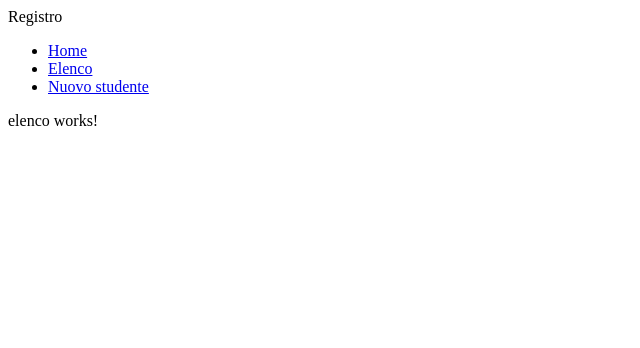
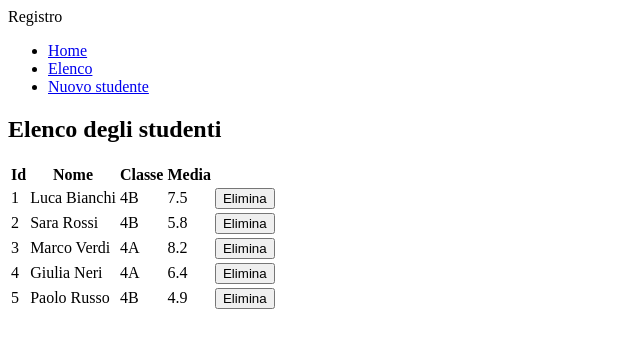
Before and after one commit to Ndiaye-g/ndiaye-david-registro-studenti, an Angular app in the folder registro-studenti/: page /elenco in a window 1280 px wide. Shown: the top 348 px of the page, without its empty margins (0-640 px from the left). Built offline with nearby package versions, Linux system fonts and the light colour scheme.

Commit message:
commit Passo 4: tabella degli studenti

```diff
--- a/registro-studenti/src/app/elenco/elenco.html
+++ b/registro-studenti/src/app/elenco/elenco.html
@@ -1 +1,22 @@
-<p>elenco works!</p>
+<h2>Elenco degli studenti</h2>
+<table class="table table-striped table-hover">
+<thead>
+<tr><th>Id</th><th>Nome</th><th>Classe</th><th>Media</th><th></th></tr>
+</thead>
+<tbody>
+@for (s of studenti(); track s.id) {
+<tr>
+<td>{{ s.id }}</td>
+<td>{{ s.nome }}</td>
+<td>{{ s.classe }}</td>
+<td [class.text-success]="s.mediaVoti >= 6" [class.text-danger]="s.mediaVoti < 6">
+{{ s.mediaVoti }}</td>
+<td class="text-end">
+<button type="button" class="btn btn-sm btn-outline-danger"
+
+(click)="rimuovi(s.id)">Elimina</button>
+</td>
+</tr>
+}
+</tbody>
+</table>
```
